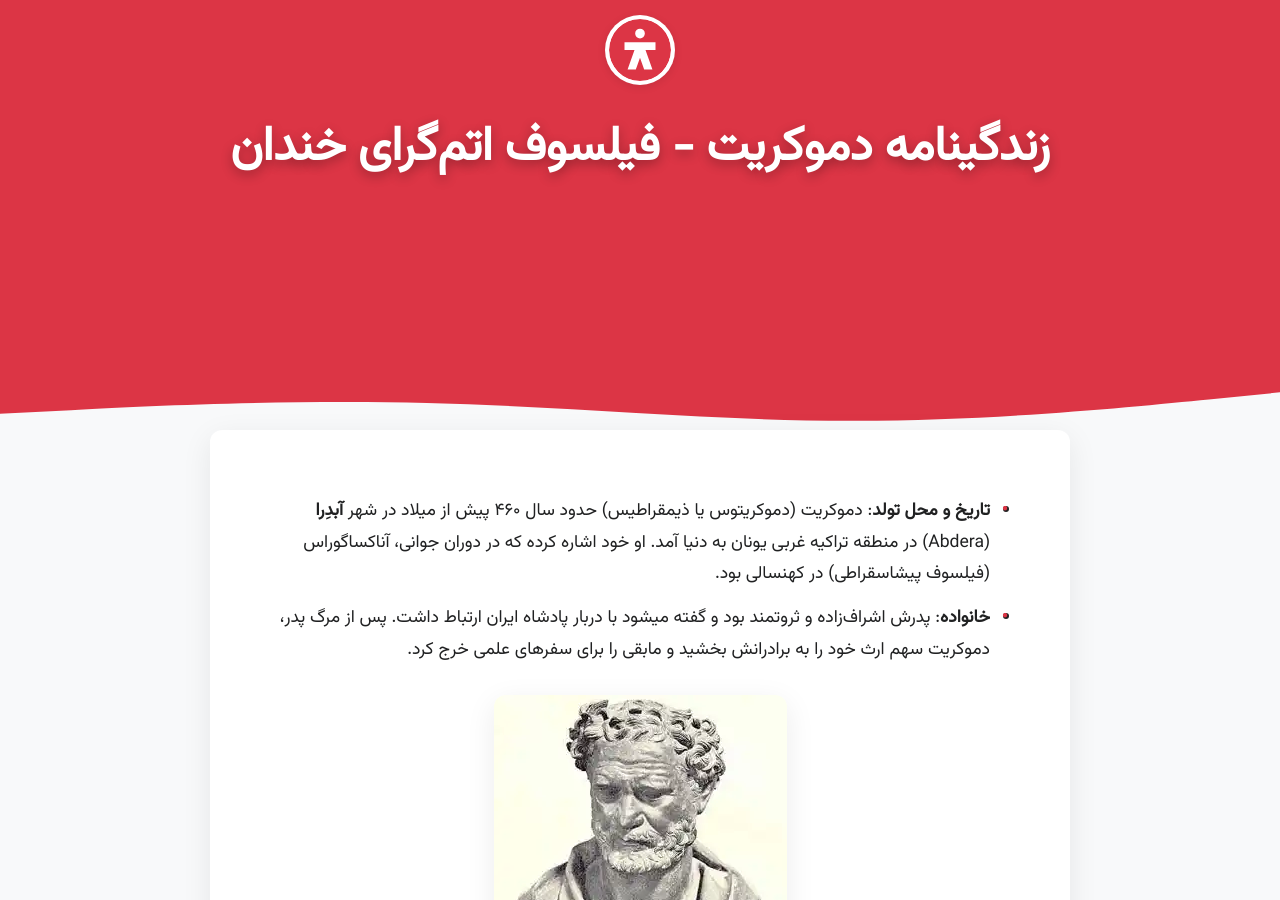
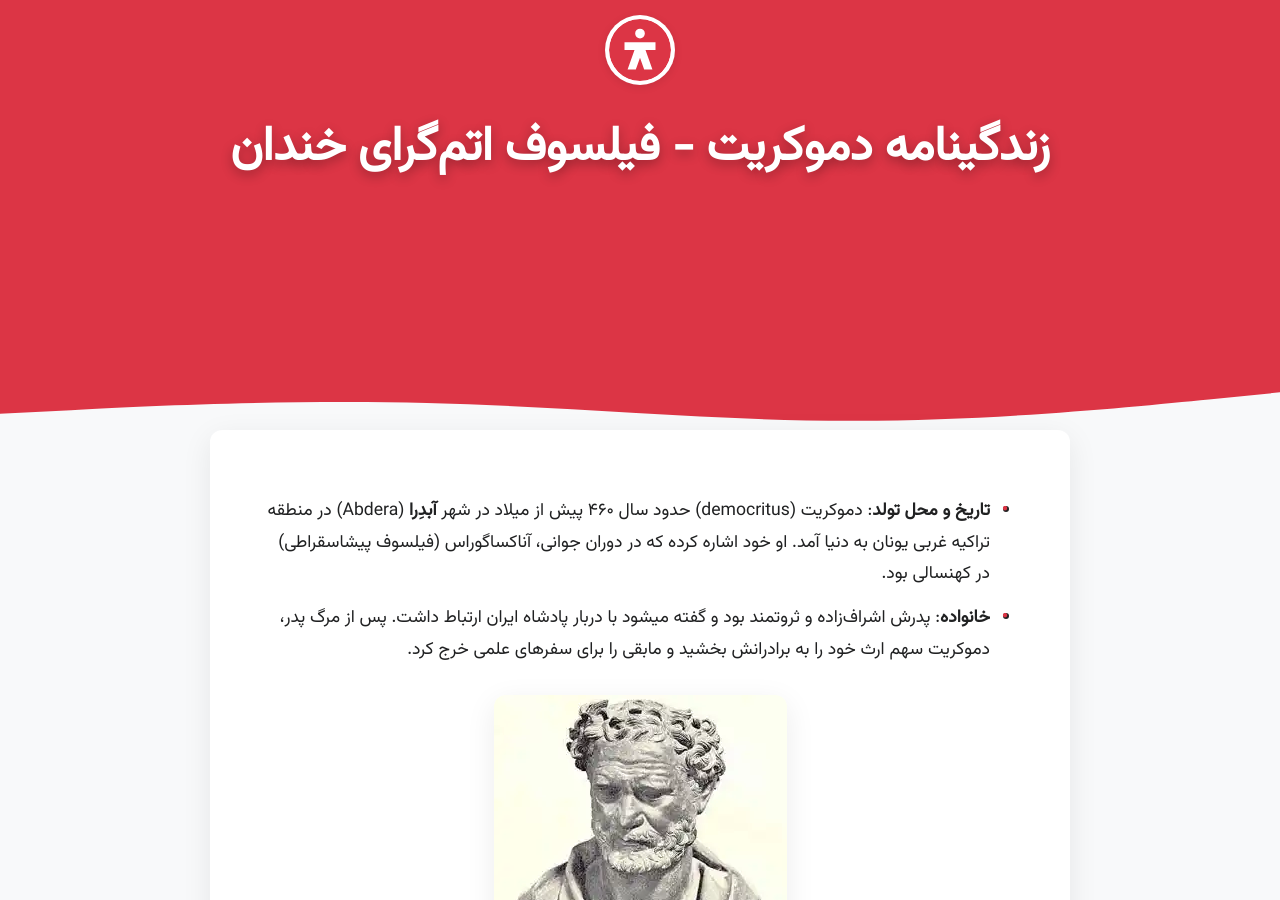
Before and after one commit to darkblog/darkblog.github.io, a Jekyll site: the page built from _posts/2025-11-6-55.md, in a window 1280 px wide and 900 px high. Built offline with Jekyll 4.4.1, drawn with Linux system fonts in a browser that asks for light colours.

Commit message:
Update 2025-11-6-55.md

```diff
--- a/_posts/2025-11-6-55.md
+++ b/_posts/2025-11-6-55.md
@@ -3,7 +3,7 @@ layout: post
 title: زندگینامه دموکریت - فیلسوف اتم‌گرای خندان
 ---
 
-- **تاریخ و محل تولد**: دموکریت (دموکریتوس یا ذیمقراطیس) حدود سال ۴۶۰ پیش از میلاد در شهر **آبدِرا** (Abdera) در منطقه تراکیه غربی یونان به دنیا آمد. او خود اشاره کرده که در دوران جوانی، آناکساگوراس (فیلسوف پیشاسقراطی) در کهنسالی بود.
+- **تاریخ و محل تولد**: دموکریت (democritus) حدود سال ۴۶۰ پیش از میلاد در شهر **آبدِرا** (Abdera) در منطقه تراکیه غربی یونان به دنیا آمد. او خود اشاره کرده که در دوران جوانی، آناکساگوراس (فیلسوف پیشاسقراطی) در کهنسالی بود.
 - **خانواده**: پدرش اشراف‌زاده و ثروتمند بود و گفته میشود با دربار پادشاه ایران ارتباط داشت. پس از مرگ پدر، دموکریت سهم ارث خود را به برادرانش بخشید و مابقی را برای سفرهای علمی خرج کرد.
 
 <img src="/biography/democritus.webp" alt="دموکریت" loading="lazy">
```
